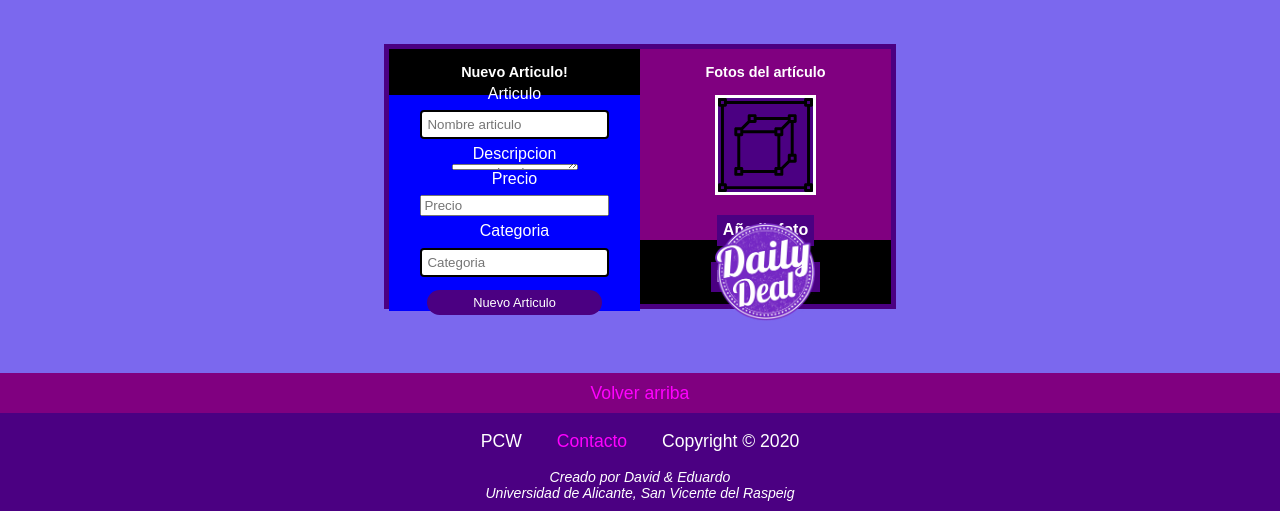
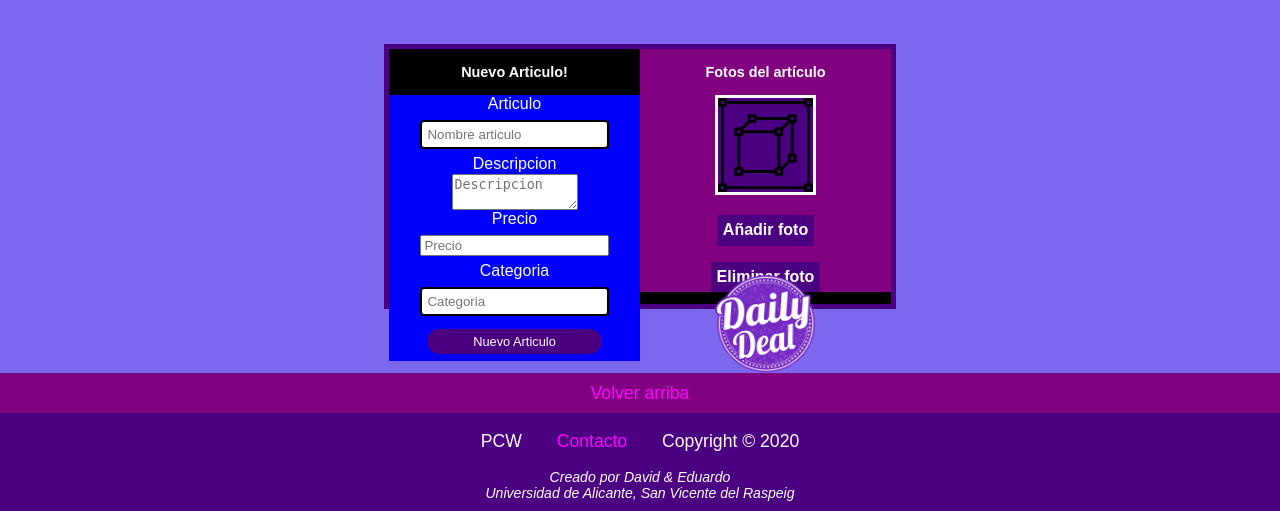
Before and after one commit to edugomez102/pcw_practicas, a PHP site: page /nuevo.html in a window 1280 px wide. Shown: the part 289-800 px from the top of the page. Run offline with PHP 8.4, Linux system fonts and the light colour scheme.

Commit message:
arreglar cosas

```diff
--- a/css/nuevo.css
+++ b/css/nuevo.css
@@ -30,6 +30,7 @@ main>div>div:first-child>form{
 	flex-direction: column;
 	justify-content: center;
 	align-items: center;
+	min-height: max-content;
 /*	overflow: scroll;*/
 	/*flex-wrap: wrap;*/
 }
@@ -100,6 +101,7 @@ main>div>div:last-child>div:first-child{
 	flex-direction: column;
 	justify-content: flex-start;
 	align-items:center;
+	min-height: max-content;
 }
 
 main>div>div:last-child>div:last-child{
```
